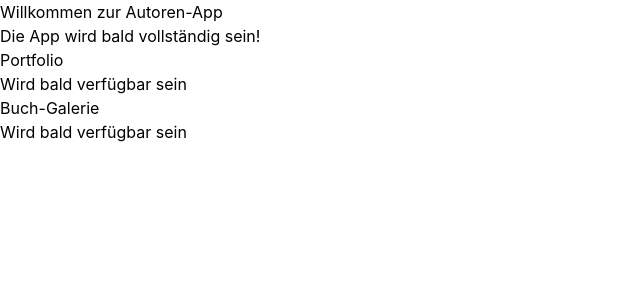
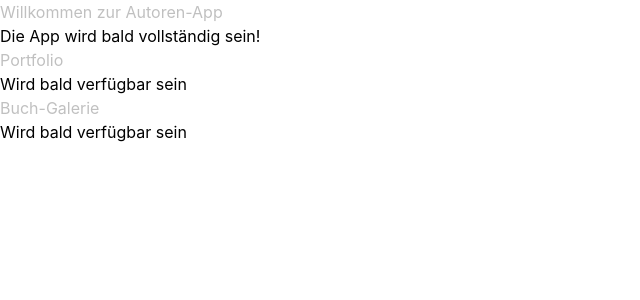
Before and after one commit to Matthias-Silberhain/m.s.app, a React (Create React App) app: page / in a window 1280 px wide. Shown: the top 300 px of the page, without its empty margins (0-640 px from the left). Built offline with nearby package versions, Linux system fonts and the light colour scheme; the HTML template or start-up script is replaced by a standard one.

Commit message:
Update index.css

```diff
--- a/src/index.css
+++ b/src/index.css
@@ -2,53 +2,15 @@
 @tailwind components;
 @tailwind utilities;
 
-@layer base {
-  body {
-    font-family: 'Inter', -apple-system, BlinkMacSystemFont, 'Segoe UI', Roboto,
-      Oxygen, Ubuntu, sans-serif;
-  }
+body {
+  margin: 0;
+  font-family: -apple-system, BlinkMacSystemFont, 'Segoe UI', 'Roboto', 'Oxygen',
+    'Ubuntu', 'Cantarell', 'Fira Sans', 'Droid Sans', 'Helvetica Neue',
+    sans-serif;
+  -webkit-font-smoothing: antialiased;
+  -moz-osx-font-smoothing: grayscale;
 }
 
-@layer utilities {
-  .text-silver {
-    color: #c0c0c0;
-  }
-
-  .border-silver {
-    border-color: #c0c0c0;
-  }
-
-  .bg-silver {
-    background-color: #c0c0c0;
-  }
-
-  .animate-spin-slow {
-    animation: spin 8s linear infinite;
-  }
-
-  @keyframes spin {
-    from {
-      transform: rotate(0deg);
-    }
-    to {
-      transform: rotate(360deg);
-    }
-  }
+.text-silver {
+  color: #c0c0c0;
 }
-
-::-webkit-scrollbar {
-  width: 10px;
-}
-
-::-webkit-scrollbar-track {
-  background: #1a202c;
-}
-
-::-webkit-scrollbar-thumb {
-  background: #4a5568;
-  border-radius: 5px;
-}
-
-::-webkit-scrollbar-thumb:hover {
-  background: #718096;
-}
```
